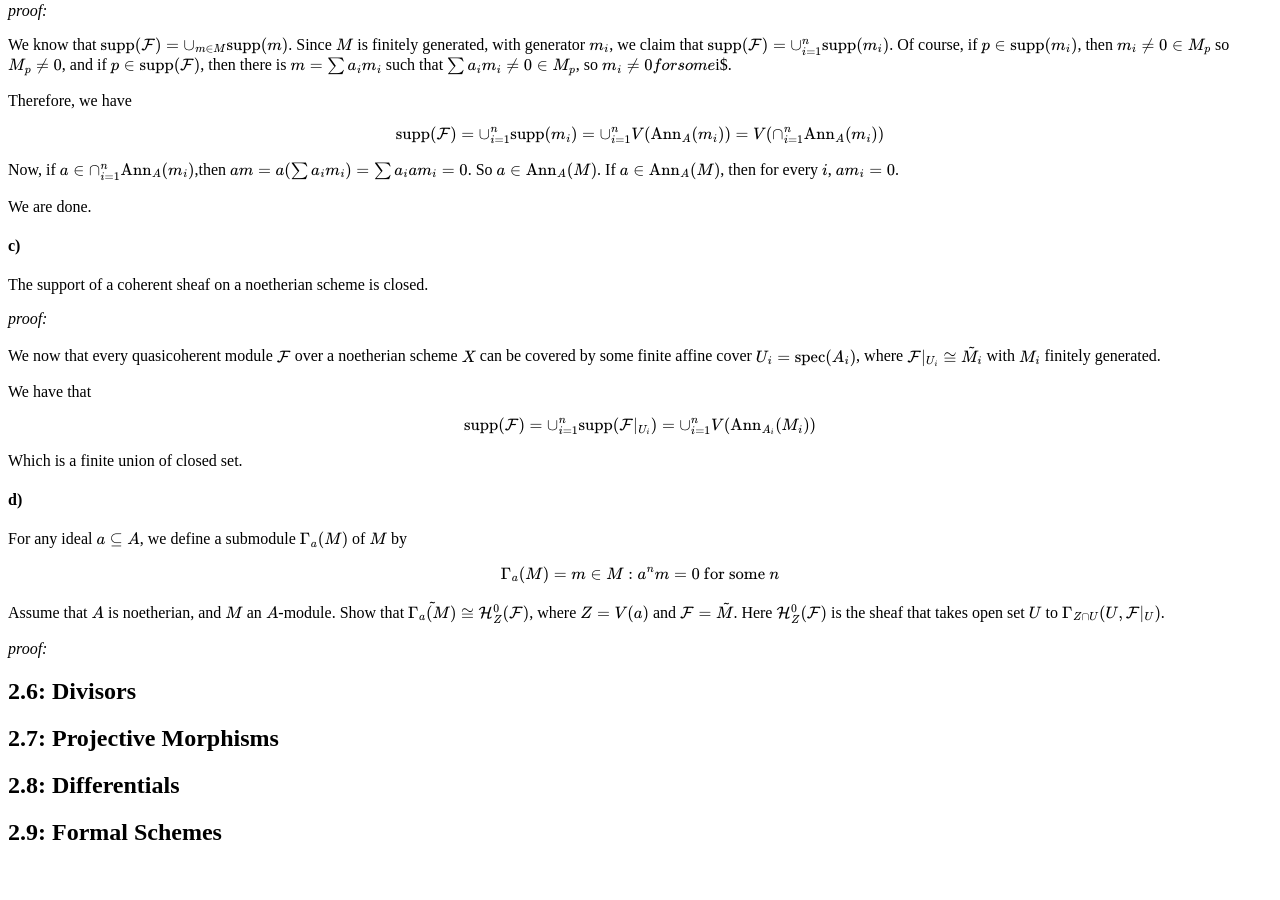
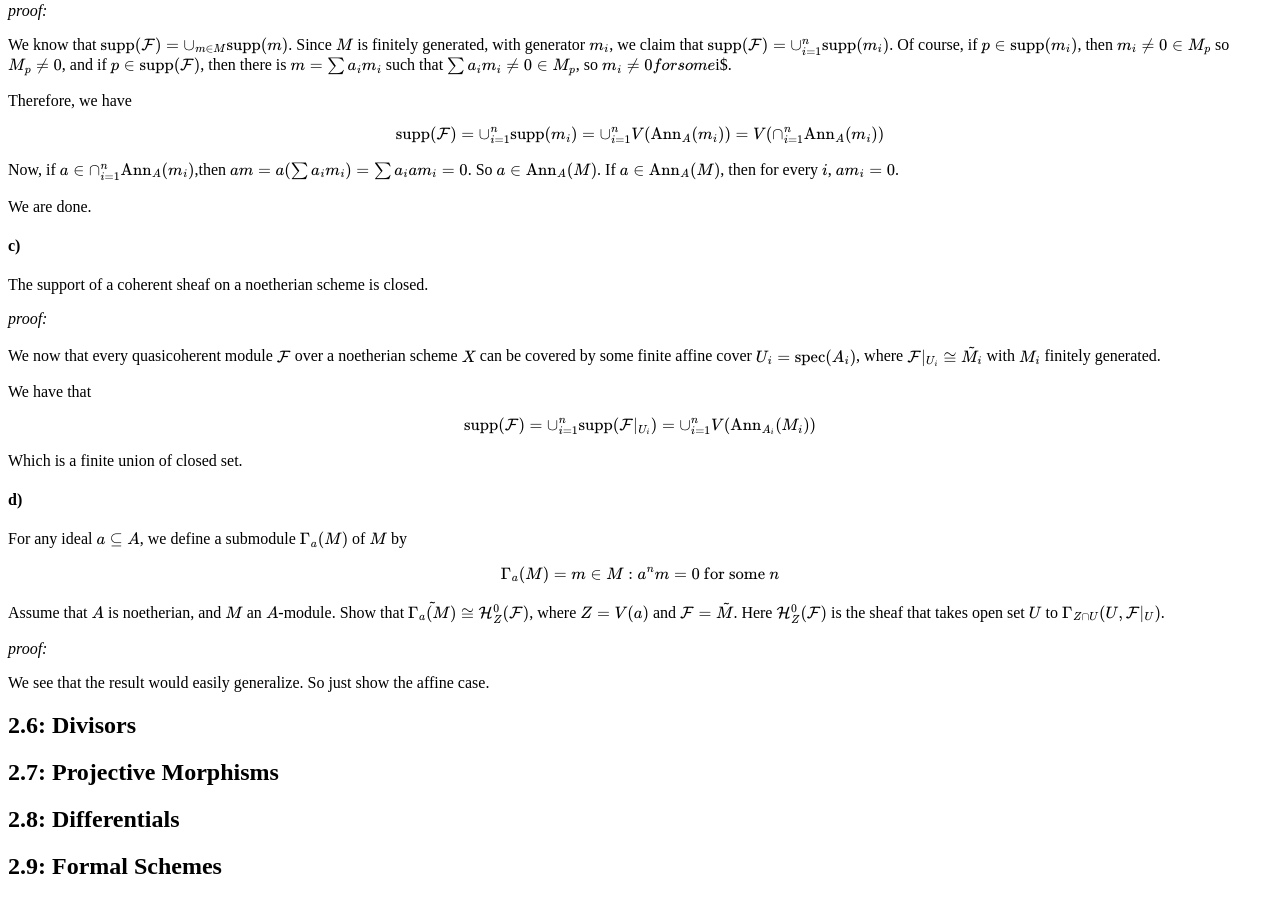
Before and after one commit to justinli1128/jiahaoliAcademicWebsite, a Jekyll site: the page built from AlgGeoPractice/AlgGeoChapter2.md, in a window 1280 px wide and 900 px high, scrolled down 13006 px. Built offline with Jekyll 4.4.1, drawn with Linux system fonts in a browser that asks for light colours; before the commit the page ends 13872 px from its top, so only the background shows below that; some of the changed lines change nothing that is shown.

Commit message:
Update AlgGeoChapter2.md

```diff
--- a/AlgGeoPractice/AlgGeoChapter2.md
+++ b/AlgGeoPractice/AlgGeoChapter2.md
@@ -563,7 +563,7 @@ _proof:_
 
 Let $\F$ be a $\Oc\_X$-module.
 
-$X$ has three open set, $X$, $\emtpyset$ and $(0)$. Of course, a $\F$ is a sheaf, so $\F(\emptyset)=0$ for any $\F$.
+$X$ has three open set, $X$, $\emptyset$ and $(0)$. Of course, a $\F$ is a sheaf, so $\F(\emptyset)=0$ for any $\F$.
 
 Denote $M=\F(X)$, by definition this is a $\Oc\_X(X)=R$-module. Denote $L=\F((0))$, this is a  $\Oc\_X((0))=R_{(0)}=K$-module.
 
@@ -673,6 +673,10 @@ Assume that $A$ is noetherian, and $M$ an $A$-module. Show that $\tilde{\Gamma\_
 
 _proof:_
 
+We see that the result would easily generalize. So just show the affine case.
+
+
+
 
 ## 2.6: Divisors
 ## 2.7: Projective Morphisms
```
